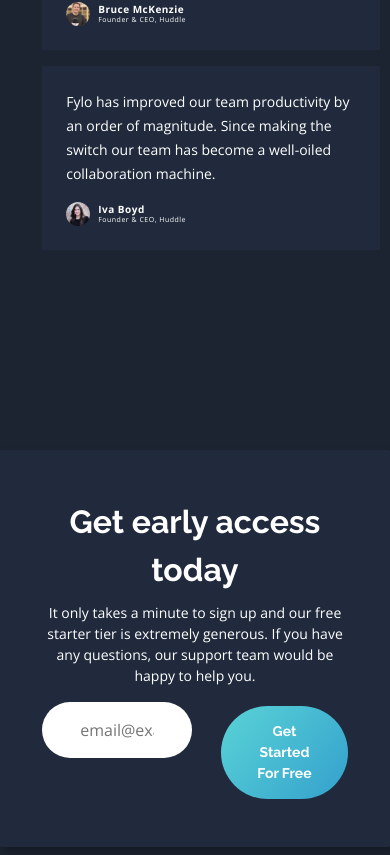
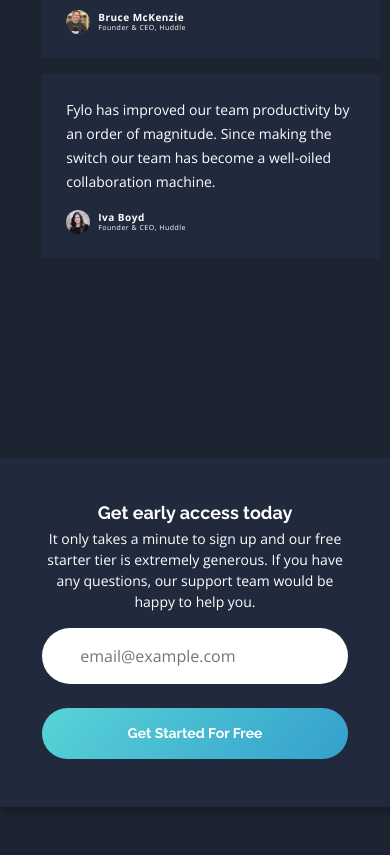
Before and after one commit to NataJenkins/flyo-dark-theme-landing-page, a React (Vite) app: page / in a window 390 px wide. Shown: the part 2609-3464 px from the top of the page. After the commit the page ends 3432 px from the top, so only its background shows below. Built offline with nearby package versions, Linux system fonts and the light colour scheme.

Commit message:
Signup mobile

```diff
--- a/src/App.jsx
+++ b/src/App.jsx
@@ -9,7 +9,7 @@ import Signup from "./Components/Signup/Signup";
 
 function App() {
     return (
-        <div className="p-lg-5 p-2 m-0 main-container">
+        <div className="p-lg-5 p-3 m-0 main-container">
             <FlyoNav />
             <Header />
             <Features />
--- a/src/Components/Signup/Signup.scss
+++ b/src/Components/Signup/Signup.scss
@@ -48,6 +48,30 @@
             font-weight: 700;
         }
     }
+
+    @media (max-width: 576px) {
+        h2 {
+            font-size: 18px;
+            line-height: 14px;
+        }
+        form {
+            display: flex;
+            flex-direction: column;
+            gap: 24px;
+            .input-container {
+                width: 100%;
+                input {
+                    width: 100%;
+                }
+                p {
+                    margin: 0;
+                }
+            }
+            button {
+                width: 100%;
+            }
+        }
+    }
 }
 
 .signup-section {
```
